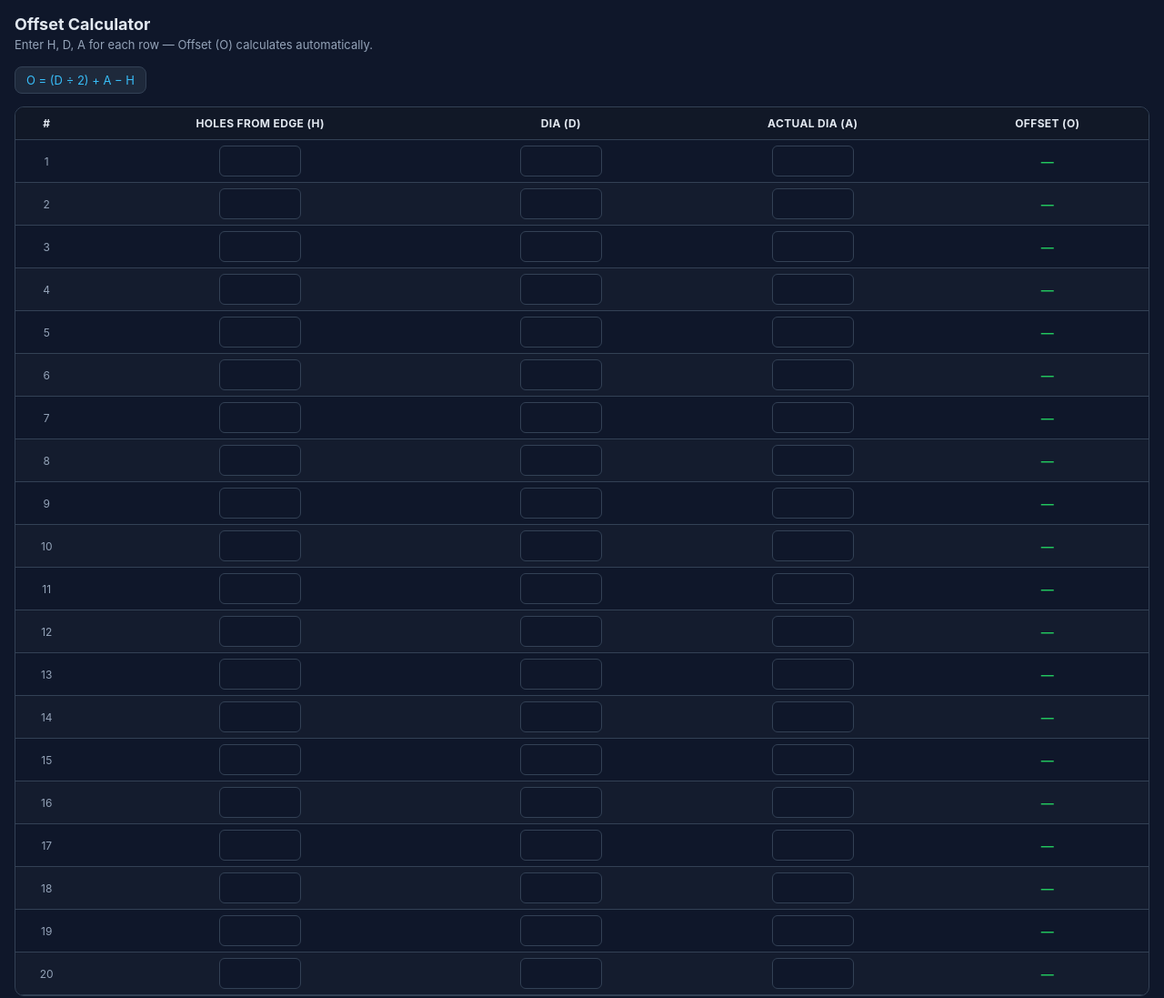
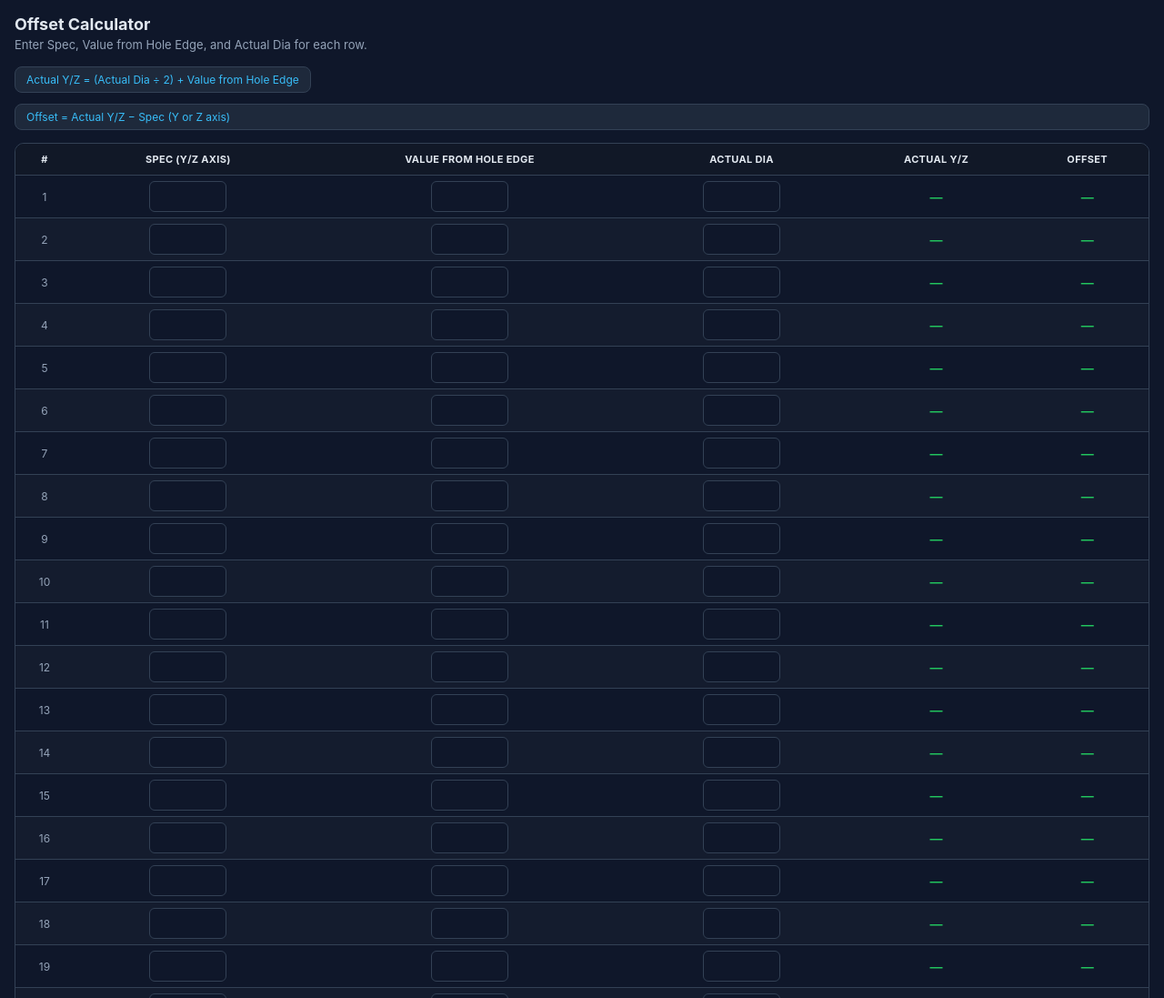
Before and after one commit to Nobi08/Offset, a plain HTML site: page index.html in a window 1280 px wide. Shown: the top 1097 px of the page at 91% size. Drawn offline with Linux system fonts and the light colour scheme.

Commit message:
update formula: Spec/Edge/ActualDia -> ActualYZ -> Offset

```diff
--- a/index.html
+++ b/index.html
@@ -7,7 +7,7 @@
 <style>
   :root{
     --bg:#0f172a; --panel:#1e293b; --border:#334155;
-    --text:#e2e8f0; --muted:#94a3b8; --accent:#38bdf8; --accent2:#22c55e;
+    --text:#e2e8f0; --muted:#94a3b8; --accent:#38bdf8; --accent2:#22c55e; --warn:#f87171;
   }
   *{box-sizing:border-box;}
   body{
@@ -19,31 +19,31 @@
   p.sub{color:var(--muted); font-size:13px; margin:0 0 16px;}
   .formula{
     display:inline-block; background:var(--panel); border:1px solid var(--border);
-    padding:6px 12px; border-radius:8px; font-size:13px; margin-bottom:14px; color:var(--accent);
+    padding:6px 12px; border-radius:8px; font-size:12px; margin-bottom:6px; color:var(--accent);
   }
+  .formula2{ display:block; margin-top:6px; }
   .table-wrap{
-    overflow-x:auto; border:1px solid var(--border); border-radius:10px;
+    overflow-x:auto; border:1px solid var(--border); border-radius:10px; margin-top:14px;
   }
-  table{border-collapse:collapse; width:100%; min-width:560px;}
+  table{border-collapse:collapse; width:100%; min-width:680px;}
   thead th{
     position:sticky; top:0; background:#111827; color:var(--text);
-    font-size:12px; text-transform:uppercase; letter-spacing:.03em;
-    padding:10px 8px; border-bottom:1px solid var(--border); text-align:center;
+    font-size:11px; text-transform:uppercase; letter-spacing:.03em;
+    padding:10px 6px; border-bottom:1px solid var(--border); text-align:center;
   }
   tbody td{
     border-bottom:1px solid var(--border); padding:6px; text-align:center;
   }
   tbody tr:nth-child(even){background:rgba(255,255,255,0.02);}
   input[type=number]{
-    width:90px; background:var(--bg); color:var(--text);
+    width:85px; background:var(--bg); color:var(--text);
     border:1px solid var(--border); border-radius:6px;
     padding:8px 6px; font-size:14px; text-align:center;
   }
   input[type=number]:focus{outline:none; border-color:var(--accent);}
   .rownum{color:var(--muted); font-size:12px;}
-  .result{
-    font-weight:600; color:var(--accent2); font-size:14px;
-  }
+  .result{font-weight:600; font-size:14px; color:var(--accent2);}
+  .offset-neg{color:var(--warn);}
   .toolbar{margin-top:14px; display:flex; gap:10px; flex-wrap:wrap;}
   button{
     background:var(--panel); color:var(--text); border:1px solid var(--border);
@@ -55,18 +55,20 @@
 <body>
 
 <h1>Offset Calculator</h1>
-<p class="sub">Enter H, D, A for each row — Offset (O) calculates automatically.</p>
-<div class="formula">O = (D ÷ 2) + A − H</div>
+<p class="sub">Enter Spec, Value from Hole Edge, and Actual Dia for each row.</p>
+<div class="formula">Actual Y/Z = (Actual Dia ÷ 2) + Value from Hole Edge</div>
+<div class="formula formula2">Offset = Actual Y/Z − Spec (Y or Z axis)</div>
 
 <div class="table-wrap">
 <table>
   <thead>
     <tr>
       <th>#</th>
-      <th>Holes from Edge (H)</th>
-      <th>Dia (D)</th>
-      <th>Actual Dia (A)</th>
-      <th>Offset (O)</th>
+      <th>Spec (Y/Z Axis)</th>
+      <th>Value from Hole Edge</th>
+      <th>Actual Dia</th>
+      <th>Actual Y/Z</th>
+      <th>Offset</th>
     </tr>
   </thead>
   <tbody id="rows"></tbody>
@@ -85,25 +87,41 @@
     const tr = document.createElement('tr');
     tr.innerHTML = `
       <td class="rownum">${i}</td>
-      <td><input type="number" step="any" class="h" inputmode="decimal"></td>
-      <td><input type="number" step="any" class="d" inputmode="decimal"></td>
-      <td><input type="number" step="any" class="a" inputmode="decimal"></td>
-      <td class="result o">—</td>
+      <td><input type="number" step="any" class="spec" inputmode="decimal"></td>
+      <td><input type="number" step="any" class="edge" inputmode="decimal"></td>
+      <td><input type="number" step="any" class="adia" inputmode="decimal"></td>
+      <td class="result yz">—</td>
+      <td class="result offset">—</td>
     `;
     rowsEl.appendChild(tr);
   }
 
   function calcRow(tr) {
-    const h = parseFloat(tr.querySelector('.h').value);
-    const d = parseFloat(tr.querySelector('.d').value);
-    const a = parseFloat(tr.querySelector('.a').value);
-    const oCell = tr.querySelector('.o');
-    if (isNaN(h) || isNaN(d) || isNaN(a)) {
-      oCell.textContent = '—';
+    const spec = parseFloat(tr.querySelector('.spec').value);
+    const edge = parseFloat(tr.querySelector('.edge').value);
+    const adia = parseFloat(tr.querySelector('.adia').value);
+    const yzCell = tr.querySelector('.yz');
+    const offCell = tr.querySelector('.offset');
+
+    if (isNaN(edge) || isNaN(adia)) {
+      yzCell.textContent = '—';
+      offCell.textContent = '—';
+      offCell.classList.remove('offset-neg');
       return;
     }
-    const o = (d / 2) + a - h;
-    oCell.textContent = o.toFixed(3);
+
+    const actualYZ = (adia / 2) + edge;
+    yzCell.textContent = actualYZ.toFixed(3);
+
+    if (isNaN(spec)) {
+      offCell.textContent = '—';
+      offCell.classList.remove('offset-neg');
+      return;
+    }
+
+    const offset = actualYZ - spec;
+    offCell.textContent = offset.toFixed(3);
+    offCell.classList.toggle('offset-neg', offset < 0);
   }
 
   rowsEl.addEventListener('input', (e) => {
@@ -113,7 +131,7 @@
 
   document.getElementById('clearBtn').addEventListener('click', () => {
     document.querySelectorAll('input').forEach(i => i.value = '');
-    document.querySelectorAll('.o').forEach(o => o.textContent = '—');
+    document.querySelectorAll('.result').forEach(o => { o.textContent = '—'; o.classList.remove('offset-neg'); });
   });
 </script>
 
```
